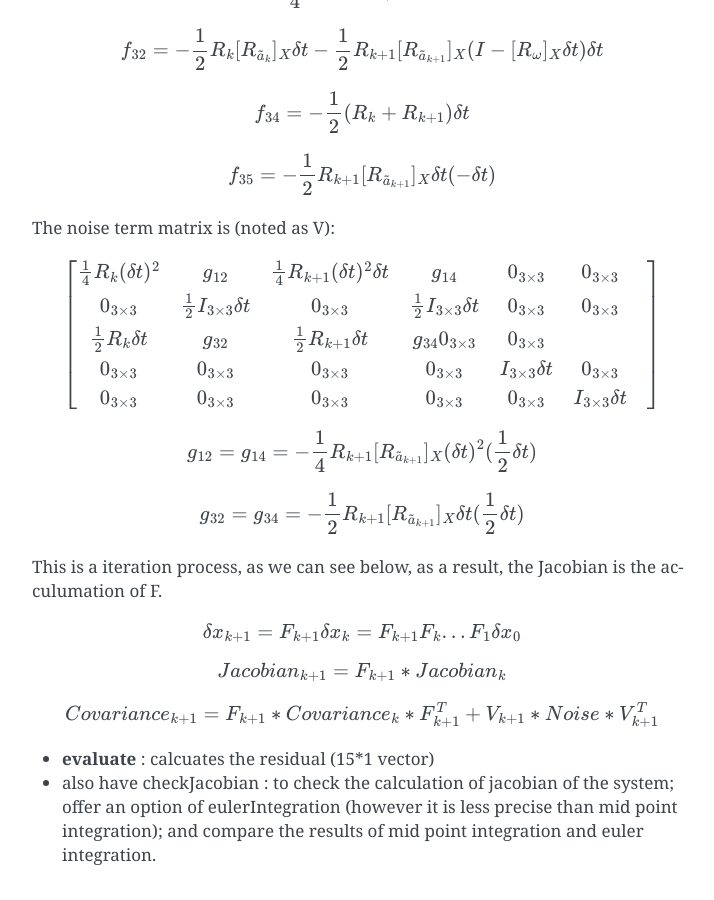
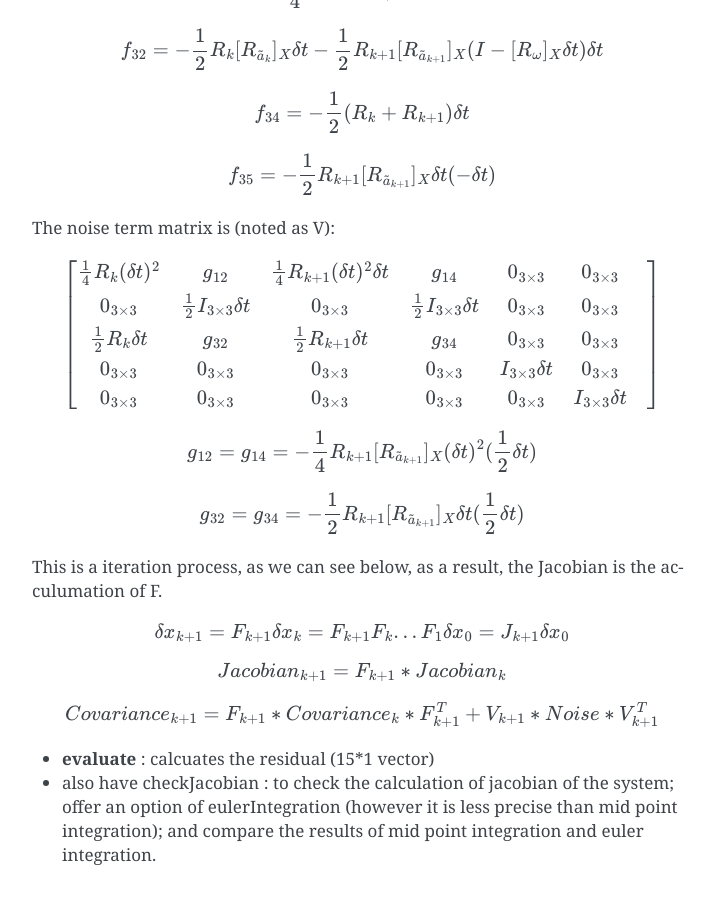
Before and after one commit to gggliuye/VIO, a Sphinx documentation site: the page built from docs/deepblue/LM.rst, in a window 1280 px wide and 900 px high, scrolled down 3692 px. Shown: the whole window, without its empty margins (388-1102 px from the left). Built offline with Sphinx 7.4.7, drawn with Linux system fonts in a browser that asks for light colours.

Commit message:
Update LM.rst

```diff
--- a/docs/deepblue/LM.rst
+++ b/docs/deepblue/LM.rst
@@ -160,7 +160,7 @@ The noise term matrix is (noted as V):
     \begin{bmatrix}
     \frac{1}{4} R_{k}  (\delta t)^{2} & g_{12} & \frac{1}{4} R_{k+1}  (\delta t)^{2} \delta t & g_{14} & 0_{3 \times 3} & 0_{3 \times 3} \\
     0_{3 \times 3} & \frac{1}{2} I_{3 \times 3} \delta t & 0_{3 \times 3} & \frac{1}{2} I_{3 \times 3} \delta t & 0_{3 \times 3} & 0_{3 \times 3} \\
-    \frac{1}{2} R_{k} \delta t & g_{32} & \frac{1}{2} R_{k+1} \delta t & g_{34} 0_{3 \times 3} & 0_{3 \times 3} \\
+    \frac{1}{2} R_{k} \delta t & g_{32} & \frac{1}{2} R_{k+1} \delta t & g_{34} & 0_{3 \times 3} & 0_{3 \times 3} \\
     0_{3 \times 3} & 0_{3 \times 3} & 0_{3 \times 3} & 0_{3 \times 3} & I_{3 \times 3} \delta t & 0_{3 \times 3} & \\
     0_{3 \times 3} & 0_{3 \times 3} & 0_{3 \times 3} & 0_{3 \times 3} & 0_{3 \times 3} & I_{3 \times 3} \delta t
     \end{bmatrix}
@@ -174,7 +174,7 @@ The noise term matrix is (noted as V):
 This is a iteration process, as we can see below, as a result, the Jacobian is the acculumation of F.
 
 .. math::
-    \delta x_{k+1} = F_{k+1} \delta x_{k} = F_{k+1} F_{k} ... F_{1} \delta x_{0}
+    \delta x_{k+1} = F_{k+1} \delta x_{k} = F_{k+1} F_{k} ... F_{1} \delta x_{0} = J_{k+1} \delta x_{0}
 
 .. math::
     Jacobian_{k+1} = F_{k+1} * Jacobian_{k}
```
